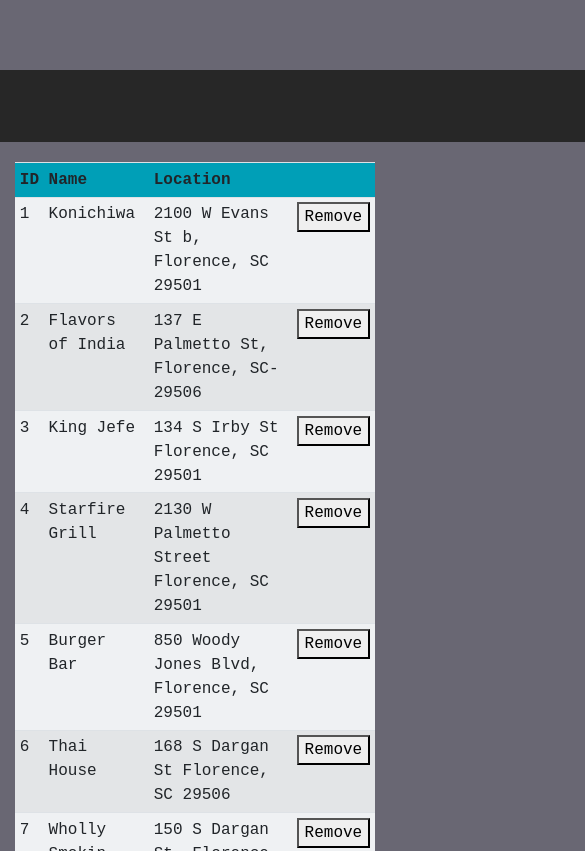
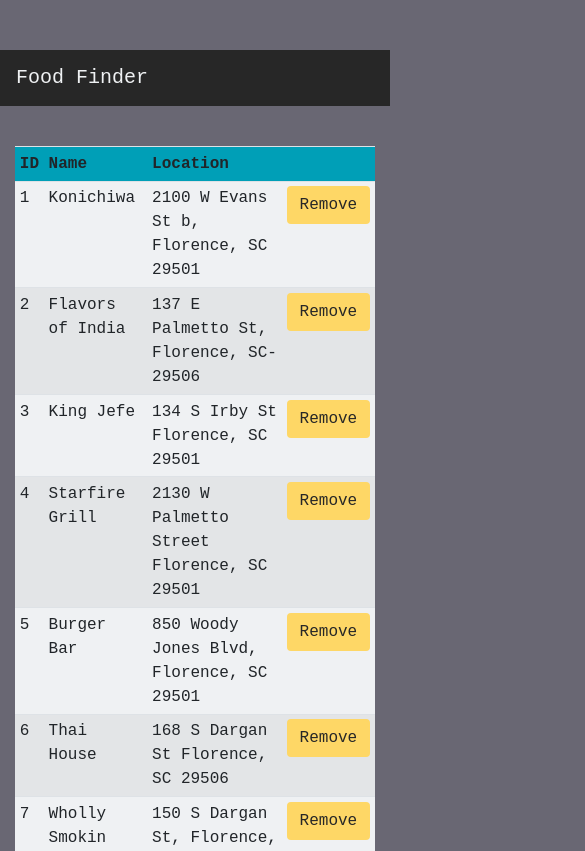
Before and after one commit to jhinson20/jhinson20.github.io, a plain HTML site: page index.html in a window 390 px wide. Shown: the top 851 px of the page, 585 px wide, since content can reach past the window. Drawn offline with nearby package versions, Linux system fonts and the light colour scheme.

Commit message:
Added a navbar

```diff
--- a/css/index.css
+++ b/css/index.css
@@ -1,5 +1,5 @@
 body {
-    #display: grid;
+    /*display: grid;*/
     justify-content: center;
     background-color: #696773;
     padding-top: 50px;
@@ -19,11 +19,26 @@ body {
 
 }
 
-.navbar-container {
-    width: 1300px;
+.btn {
+    color: #272727;
+    background-color: #FED766;
+}
+
+.container {
     background-color: #272727;
     color: #EFF1F3;
 }
+
+#brand-link {
+    color: #EFF1F3;
+}
+
+#brand-link:hover {
+    transition-duration: 1s;
+    color: #009FB7;
+}
+
+
 
 .header-container {
     margin: 20px 0px 20px 0px;
@@ -32,3 +47,18 @@ body {
 #table-header {
     background-color: #009FB7;
 }
+
+
+@media (max-width: 991px) {
+
+    .container {
+        margin: auto 0 auto 0;
+        width: auto;
+    }
+
+    .navbar {
+        background-color: #272727;
+        margin: auto auto 40px auto;
+    }
+
+}
--- a/index.html
+++ b/index.html
@@ -20,11 +20,12 @@
 <body onload="createFoodList(event);">
 
 
-<div class="header-container center-container align-content-center">
-    <div class="navbar-container navbar">
-        <h1>Food Finder</h1>
+<nav class="navbar navbar-expand-lg">
+    <div class="container container-lg">
+        <a id="brand-link" class="navbar-brand" href="#">Food Finder</a>
     </div>
-</div>
+</nav>
+
 
 <div class="container-lg">
 
@@ -42,7 +43,7 @@
         </div>
 
         <div class="col-md-4">
-            <button type="button" class="btn btn-danger" onclick="pickFoodPlace()">
+            <button type="button" class="btn" onclick="pickFoodPlace()">
                 <span>Find Food</span>
             </button>
         </div>
--- a/js/foodFinder.js
+++ b/js/foodFinder.js
@@ -16,7 +16,7 @@ async function createFoodList() {
             '<td>' + restaurants[i].name + '</td>' +
             '<td>' + restaurants[i].address + '</td>' +
             '<td>' +
-            '<button onclick="removeFood(event)">Remove</button>' +
+            '<button type="button" class="btn" onclick="removeFood(event)">Remove</button>' +
             '</td>' +
             '</tr>';
 
```
